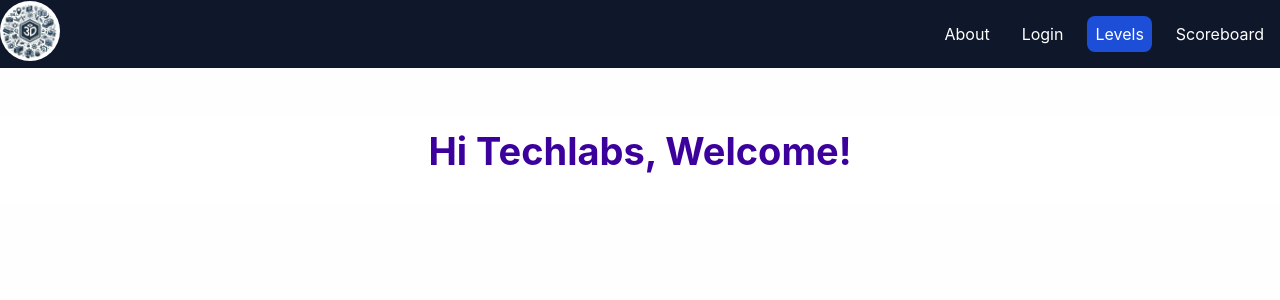
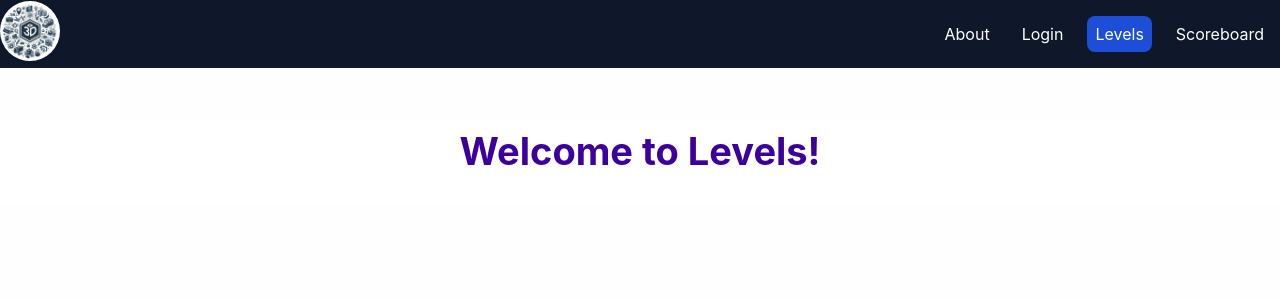
Before and after one commit to 19ec94/interactive-3d-web-design, a React (Create React App) app: page /levels in a window 1280 px wide. Shown: the top 300 px of the page. Built offline with nearby package versions, Linux system fonts and the light colour scheme; sample sign-in values are in the browser's storage.

Commit message:
Edit sample text

```diff
--- a/src/components/pages/Levels.jsx
+++ b/src/components/pages/Levels.jsx
@@ -6,7 +6,7 @@ export const Levels = () => {
   return <div className="dashboard-container">
     <div className="header">
       <div className="text">
-        Hi Techlabs, Welcome!
+         Welcome to Levels!
       </div>
     </div>
     </div>;
```
